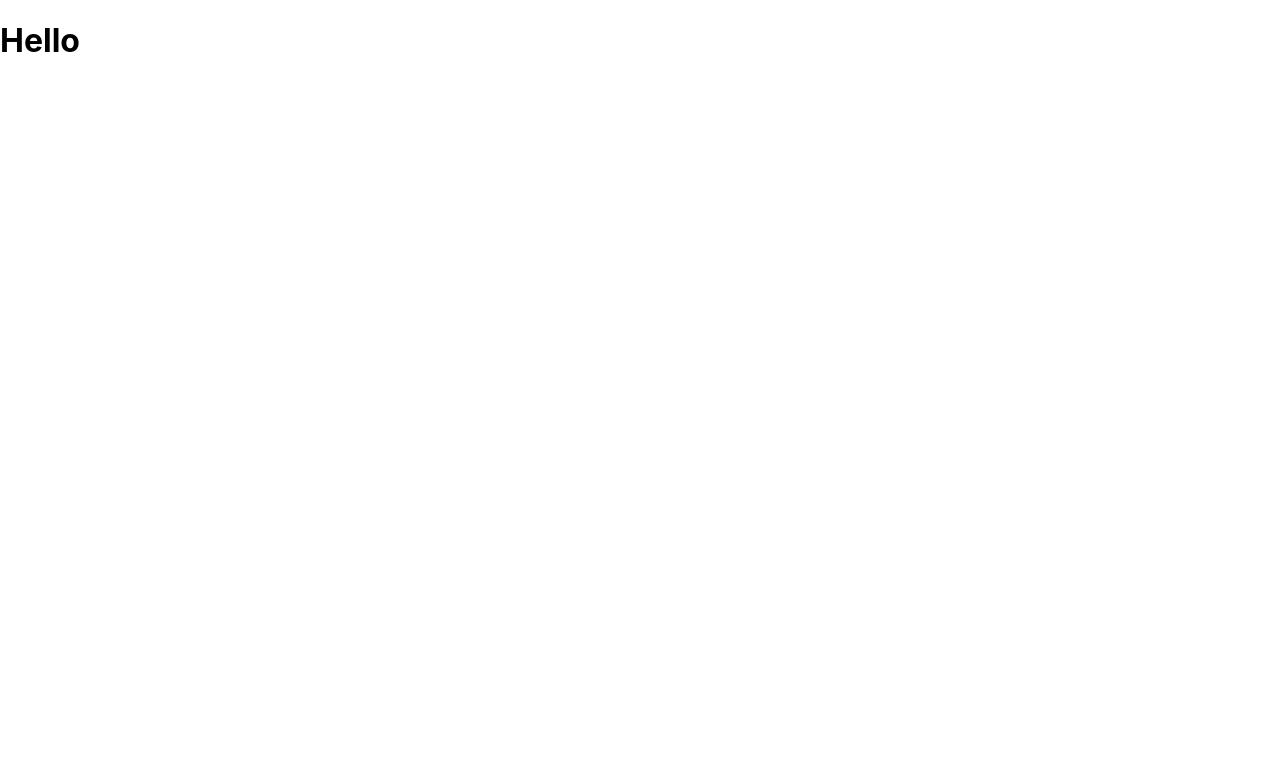
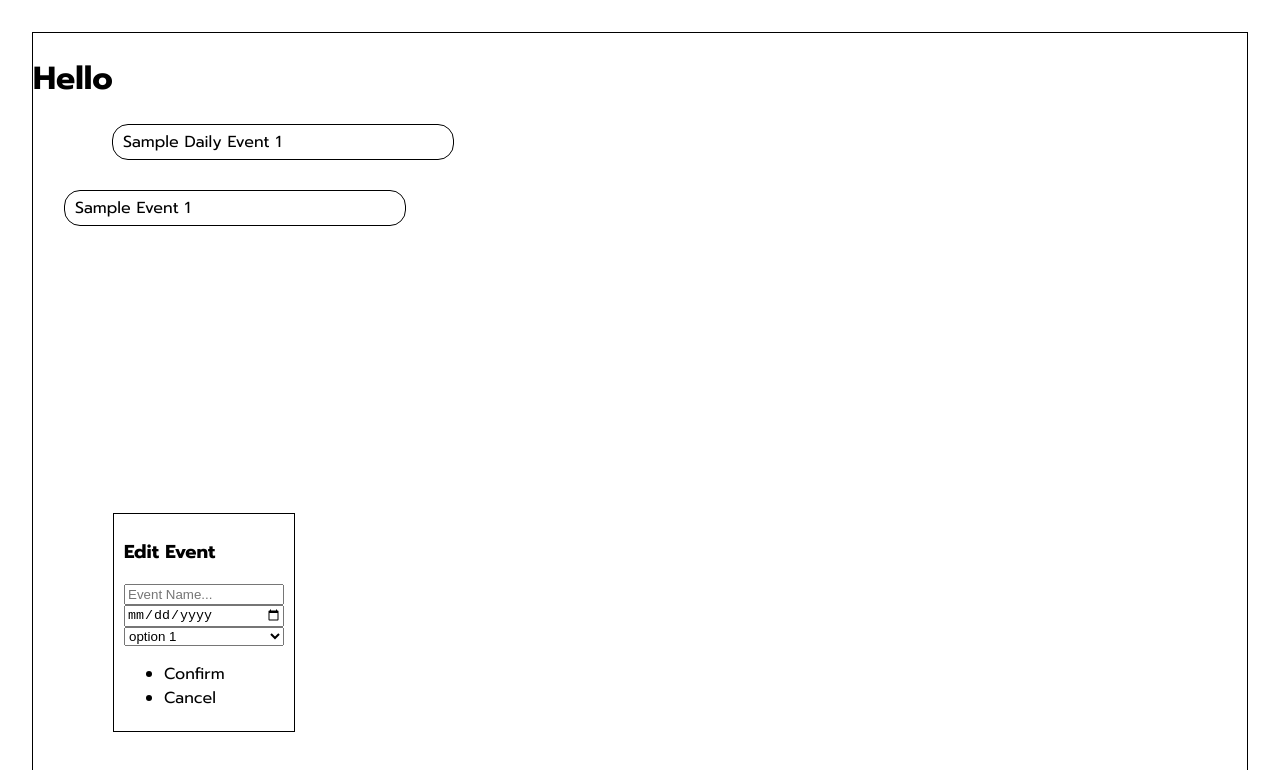
Before and after one commit to Rio0628/calendar-events-app, a React (Create React App) app: page / in a window 1280 px wide. Shown: the top 770 px of the page. Built offline with nearby package versions, Linux system fonts and the light colour scheme.

Commit message:
Populated Initial Components
- Populated the initial components with their necessary elements.

```diff
--- a/src/App.js
+++ b/src/App.js
@@ -1,9 +1,15 @@
 import React from 'react';
+import IndEvent from './components/IndEvent';
+import IndDailyEvent from './components/IndDailyEvent';
+import EditEvent from './components/EditEvent';
 
 function App() {
   return (
     <div className="container">
       <h1>Hello</h1>
+      <IndDailyEvent />
+      <IndEvent />
+      <EditEvent />
     </div>
   );
 }
--- /dev/null
+++ b/src/components/EditEvent.js
@@ -0,0 +1,23 @@
+import React from 'react';
+
+const EditEvent = () => {
+    return (
+        <form className='editEventContainer'>
+            <h3 className='editEventHeading'>Edit Event</h3>
+            <input type='text' placeholder='Event Name...' className='nameInput' />
+            <input type='date' className='dateInput'/>
+            <select className='typeInput'>
+                <option>option 1</option>
+                <option>option 2</option>
+                <option>option 3</option>
+            </select>
+
+            <ul className='cancelConfirmBtns'>
+                <li className='confirmBtn'>Confirm</li>
+                <li className='cancelBtn'>Cancel</li>
+            </ul>
+        </form>
+    )
+}
+
+export default EditEvent
--- a/src/components/indDailyEvent.js
+++ b/src/components/indDailyEvent.js
@@ -0,0 +1,14 @@
+import React from 'react';
+
+const IndDailyEvent = () => {
+    // Include a function that will change the color of the event according to its category
+
+    return (
+        <div className='dailyEventView'>
+            Sample Daily Event 1
+        </div>
+    )
+}
+
+
+export default IndDailyEvent;
--- a/src/components/indEvent.js
+++ b/src/components/indEvent.js
@@ -0,0 +1,13 @@
+import React from 'react';
+
+const IndEvent = () => {
+    // Include a function that will change the color of the event according to its category
+
+    return (
+        <div className='indEventView'>
+            Sample Event 1
+        </div>
+    )
+}
+
+export default IndEvent;
--- a/src/index.css
+++ b/src/index.css
@@ -1,13 +1,68 @@
+@import url('https://fonts.googleapis.com/css2?family=Prompt:wght@400;600;700&family=Saira:wght@400;600;700&family=Titillium+Web:wght@400;600;700&display=swap');
+
 body {
   margin: 0;
-  font-family: -apple-system, BlinkMacSystemFont, 'Segoe UI', 'Roboto', 'Oxygen',
-    'Ubuntu', 'Cantarell', 'Fira Sans', 'Droid Sans', 'Helvetica Neue',
-    sans-serif;
-  -webkit-font-smoothing: antialiased;
-  -moz-osx-font-smoothing: grayscale;
 }
 
-code {
-  font-family: source-code-pro, Menlo, Monaco, Consolas, 'Courier New',
-    monospace;
+.container {
+  height: 60rem;
+  margin: 2rem;
+  font-family: Prompt;
+  border: 1px solid black;
 }
+
+/* -- INDIVIDUAL EVENT STYLES -- */
+
+.indEventView {
+  position: relative;
+  left: 2rem;
+  top: 2rem;
+  height: 1.5rem;
+  width: 20rem;
+  padding: 5px 10px;
+  border-radius: 15px;
+  outline: 1px solid black;
+}
+
+
+/* -- DAILY EVENTS STYLES -- */
+
+.dailyEventView {
+  position: relative;
+  left: 5rem;
+  height: 1.5rem;
+  width: 20rem;
+  padding: 5px 10px;
+  border-radius: 15px;
+  outline: 1px solid black;
+}
+
+
+/* -- EDIT EVENT STYLES -- */
+
+.editEventContainer {
+  position: relative;
+  left: 5rem;
+  top: 20rem;
+  width: 10rem;
+  padding: 5px 10px;
+  display: flex;
+  flex-direction: column;
+  border: 1px solid black;
+}
+
+
+/*    <form className='editEventContainer'>
+            <input type='text' placeholder='Event Name...' className='nameInput' />
+            <input type='date' className='dateInput'/>
+            <select className='typeInput'>
+                <option>option 1</option>
+                <option>option 2</option>
+                <option>option 3</option>
+            </select>
+
+            <ul className='cancelConfirmBtns'>
+                <li className='confirmBtn'>Confirm</li>
+                <li className='cancelBtn'>Cancel</li>
+            </ul>
+        </form> */
```
Also changed, not shown: 1 other file (tests, documents, lock files or other folders).
